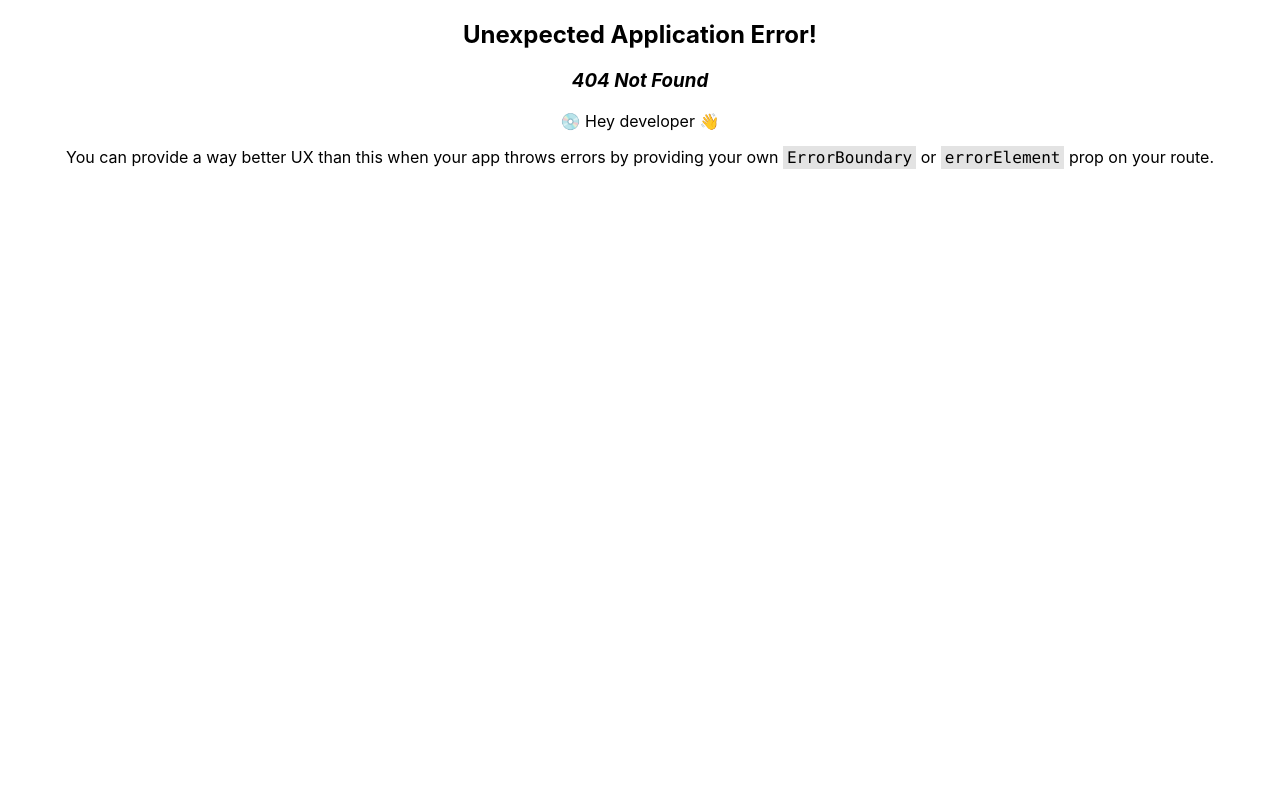
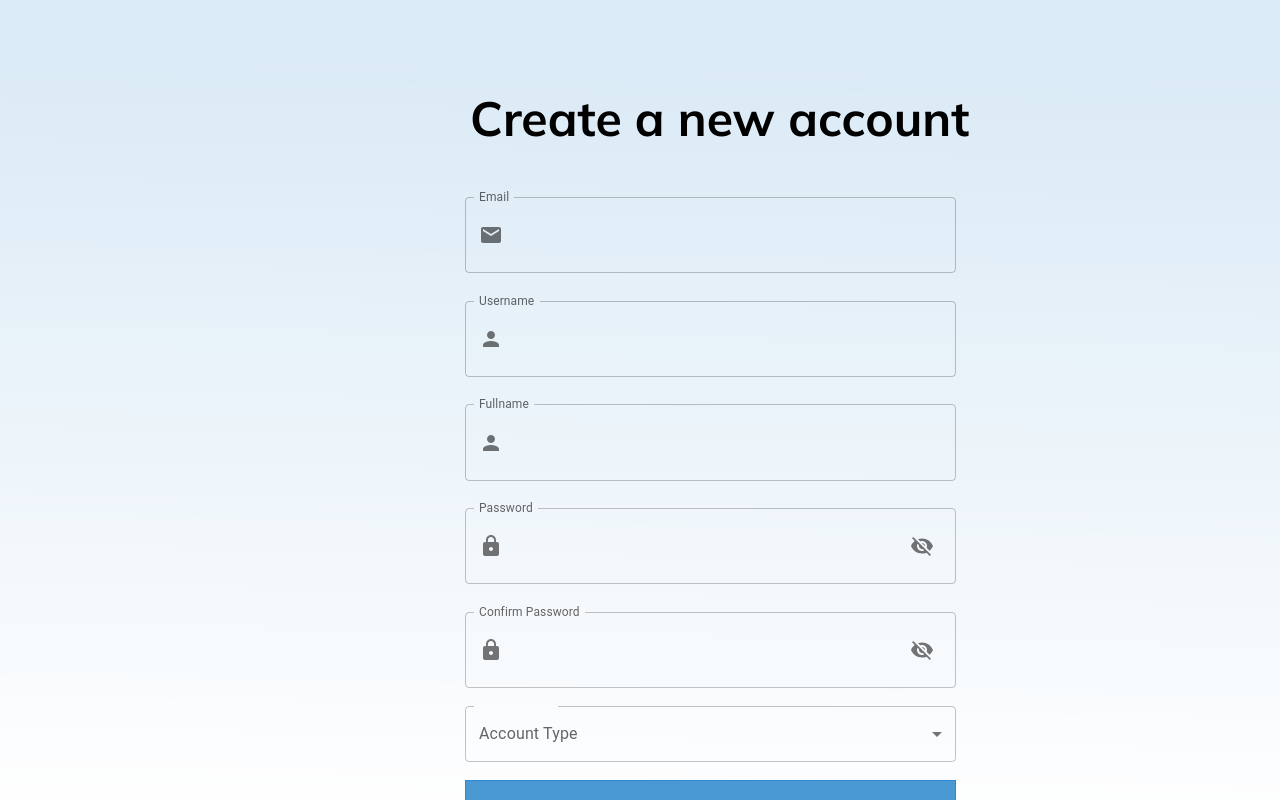
Before and after one commit to Jaynayon/princi-pal-frontend, a React (Create React App) app: page /register in a window 1280 px wide. Before the commit this address had no page. Built offline with nearby package versions, Linux system fonts and the light colour scheme.

Commit message:
Partial Registration

```diff
--- a/src/App.js
+++ b/src/App.js
@@ -10,6 +10,7 @@ import Login from './Pages/Login.js'
 import './App.css';
 import { NavigationProvider } from './Context/NavigationProvider.js';
 import WelcomePage from './WelcomePage.js';
+import Registration from './Pages/Registration.js';
 import { School } from '@mui/icons-material';
 
 function App() {
@@ -34,6 +35,7 @@ function App() {
       <Route>
         <Route path="/welcome" element={<WelcomePage />} />
         <Route path="/login" element={<Login />} />
+        <Route path="/register" element={<Registration />} />
       </Route>
     )
   )
--- a/src/Pages/Login.js
+++ b/src/Pages/Login.js
@@ -10,7 +10,7 @@ const LoginPage = ({ setIsLoggedIn }) => {
     };
 
     return (
-        <Container maxWidth="xl" style={{ backgroundColor: "linear-gradient(1.02deg, #4a99d3 7.81%, rgba(74, 153, 211, 0)), #fff", height: "100vh", overflow: "hidden", textAlign: "left", fontSize: "15px", color: "#000", fontFamily: "Mulish", position: "relative", display: "flex", justifyContent: "center", alignItems: "center" }}>
+        <Container maxWidth="false" style={{ backgroundColor: "linear-gradient(1.02deg, #4a99d3 7.81%, rgba(74, 153, 211, 0)), #fff", height: "100vh", overflow: "auto", textAlign: "left", fontSize: "15px", color: "#000", fontFamily: "Mulish", position: "relative", display: "flex", justifyContent: "center", alignItems: "center" }}>
             <Paper elevation={0} style={{ position: "absolute", top: 0, left: 0, width: "100%", height: "100%", zIndex: -1, opacity: 0.2, background: "linear-gradient(1.02deg, #4a99d3 7.81%, rgba(74, 153, 211, 0)), #fff" }} />
             <TextField color="primary" label="Enter your email id" variant="outlined" sx={{ "& .MuiInputBase-root": { height: "47px" }, width: "445px", position: "absolute", top: "442px", left: "159px" }} />
             <Typography variant="subtitle1" sx={{ position: "absolute", top: "393px", left: "159px", fontSize: "18px", fontWeight: "600" }}>Email</Typography>
@@ -18,8 +18,8 @@ const LoginPage = ({ setIsLoggedIn }) => {
             <Typography variant="subtitle1" sx={{ position: "absolute", top: "547px", left: "155px", fontSize: "18px", fontWeight: "600" }}>Password</Typography>
             <Typography sx={{ position: "absolute", top: "698px", left: "161px", fontWeight: "500" }}>Remember Me</Typography>
             <Typography sx={{ position: "absolute", top: "697px", left: "451px", fontWeight: "600", color: "#474bca" }}>Forgot Password?</Typography>
-            <Button onClick={() => setIsLoggedIn(true)} variant="contained" sx={{ position: "absolute", top: "766px", left: "160px", width: "443px", height: "44px", borderRadius: "5px" }}>Log in</Button>
-            <Button variant="contained" href="/Registration" sx={{ position: "absolute", top: "147px", left: "calc(50% + 409px)", width: "167px", height: "43px", borderRadius: "5px", backgroundColor: "#4a99d3" }}>Sign Up</Button>
+            <Button onClick={() => setIsLoggedIn(true)} variant="contained" href="/dashboard" sx={{ position: "absolute", top: "766px", left: "160px", width: "443px", height: "44px", borderRadius: "5px" }}>Log in</Button>
+            <Button variant="contained" href="/Register" sx={{ position: "absolute", top: "147px", left: "calc(50% + 409px)", width: "167px", height: "43px", borderRadius: "5px", backgroundColor: "#4a99d3" }}>Sign Up</Button>
             <Typography sx={{ position: "absolute", top: "242px", left: "154px", fontSize: "20px" }}>{`Hi, Welcome back 👋 `}</Typography>
             <Typography component="b" sx={{ position: "absolute", top: "147px", left: "154px", fontSize: "48px" }}>Login to your account</Typography>
             <img style={{ position: "absolute", top: "362px", left: "720px", width: "450px", height: "371px", objectFit: "cover" }} alt="" src="/reshotillustrationwebsitedesignu3pzxdsevy-1@2x.png" />
--- /dev/null
+++ b/src/Pages/Registration.js
@@ -0,0 +1,63 @@
+import { useState } from "react";
+import { Link } from "react-router-dom";
+import { Container, TextField, InputAdornment, IconButton, Button, Select, InputLabel, MenuItem, FormControl } from "@mui/material";
+import VisibilityOffIcon from '@mui/icons-material/VisibilityOff';
+import LockIcon from '@mui/icons-material/Lock';
+import PersonIcon from '@mui/icons-material/Person';
+import EmailIcon from '@mui/icons-material/Email';
+
+const RegistrationPage = () => {
+  const [showPassword, setShowPassword] = useState(false);
+
+  const handleShowPasswordClick = () => {
+    setShowPassword(!showPassword);
+  };
+
+  return (
+    <Container maxWidth={false} style={{ width: "100vw", height: "100vh", position: "relative", backgroundColor: "#fff", overflow: "auto", textAlign: "left", fontSize: "16px", color: "#03014c", fontFamily: "'Open Sans'", display: "flex", alignItems: "center", justifyContent: "center" }}>
+      <div style={{ position: "absolute", top: "0", left: "0", width: "100%", height: "100%" }}>
+        <div style={{ position: "absolute", top: "100%", left: "100%", background: "linear-gradient(1.02deg, #4a99d3 7.81%, rgba(74, 153, 211, 0)), #fff", boxShadow: "0px 4px 16px rgba(75, 0, 129, 0.26)", width: "100%", height: "100%", transform: "rotate(-180deg)", transformOrigin: "0 0", opacity: "0.2" }} />
+        <Link to="/Login" className="signInLink" style={{ cursor: "pointer", textDecoration: "none", position: "absolute", top: "880px", left: "585px", color: "#3048c1" }}>
+          <span>{`Do you have an account? `}</span>
+          <b>Sign in</b>
+        </Link>
+      </div>
+      <b style={{ position: "absolute", top: "88px", left: "470px", fontSize: "48px", fontFamily: "Mulish", color: "#000" }}>Create a new account</b>
+      {[{ label: "Email", icon: <EmailIcon /> }, { label: "Username", icon: <PersonIcon /> }, { label: "Fullname", icon: <PersonIcon /> }, { label: "Password", icon: <LockIcon /> }, { label: "Confirm Password", icon: <LockIcon /> }].map((item, index) => (
+        <TextField
+          key={index}
+          style={{ border: "none", backgroundColor: "transparent", position: "absolute", top: `${index * 103.7 + 197}px`, left: "465px", fontFamily: "Inter", fontWeight: "600", fontSize: "15.8px", color: "#03014c", width: "491.1px", height: "76.3px" }}
+          color="primary"
+          label={item.label}
+          variant="outlined"
+          type={index >= 3 ? (showPassword ? "text" : "password") : "text"}
+          InputProps={{
+            startAdornment: <InputAdornment position="start">{item.icon}</InputAdornment>,
+            endAdornment: index >= 3 && (
+              <InputAdornment position="end">
+                <IconButton onClick={handleShowPasswordClick} aria-label="toggle password visibility">
+                  <VisibilityOffIcon />
+                </IconButton>
+              </InputAdornment>
+            ),
+          }}
+          sx={{ "& .MuiInputBase-root": { height: "76.3px" }, width: "491.1px" }}
+        />
+      ))}
+      <Button style={{ position: "absolute", top: "780px", left: "465px", backgroundColor: "#4a99d3", display: "flex", alignItems: "center", justifyContent: "center", borderRadius: "0px", minWidth: "491.1px", height: "76.3px", textDecoration: "none", whiteSpace: "nowrap", textTransform: "none", color: "#fff" }} disableElevation color="primary" variant="outlined" href="/Dashboard">
+        Create Account
+      </Button>
+      <FormControl style={{ position: "absolute", top: "706px", left: "465px", fontFamily: "Inter", fontWeight: "600", fontSize: "15.8px", color: "#03014c", width: "491.1px", height: "76.3px" }} variant="outlined" fullWidth>
+        <InputLabel color="primary">Account Type</InputLabel>
+        <Select color="primary" label="Account Type" displayEmpty>
+          <MenuItem value="" disabled>Select Account Type</MenuItem>
+          <MenuItem value="administrator">Administrator</MenuItem>
+          <MenuItem value="principal">Principal</MenuItem>
+          <MenuItem value="guest">Guest</MenuItem>
+        </Select>
+      </FormControl>
+    </Container>
+  );
+};
+
+export default RegistrationPage;
```
